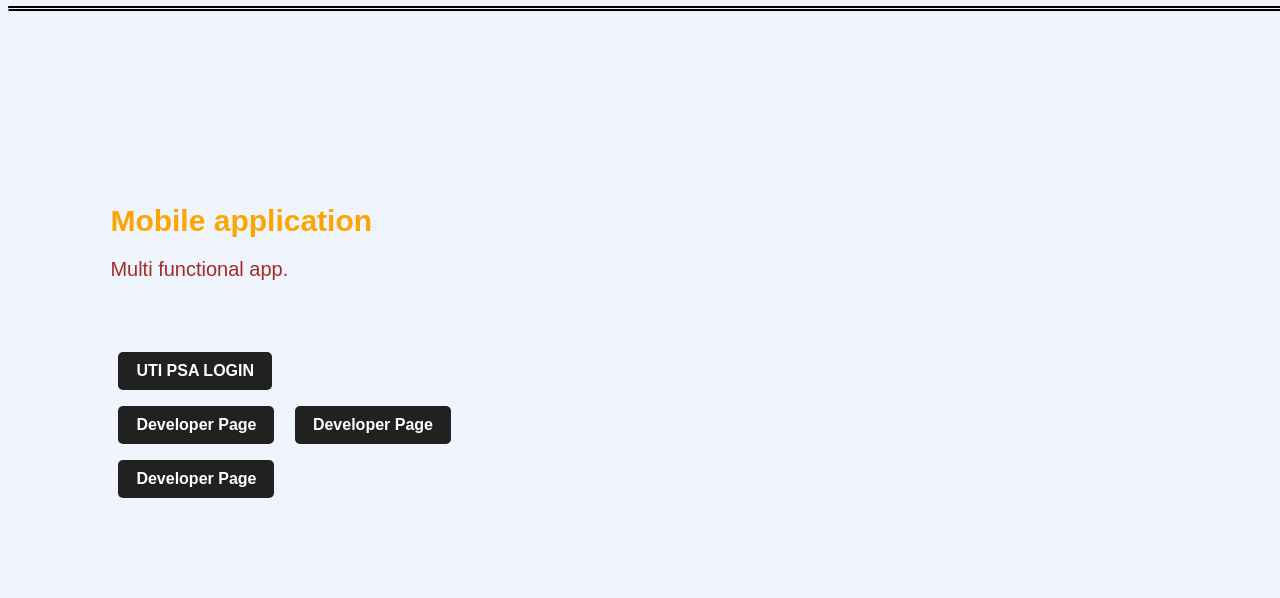
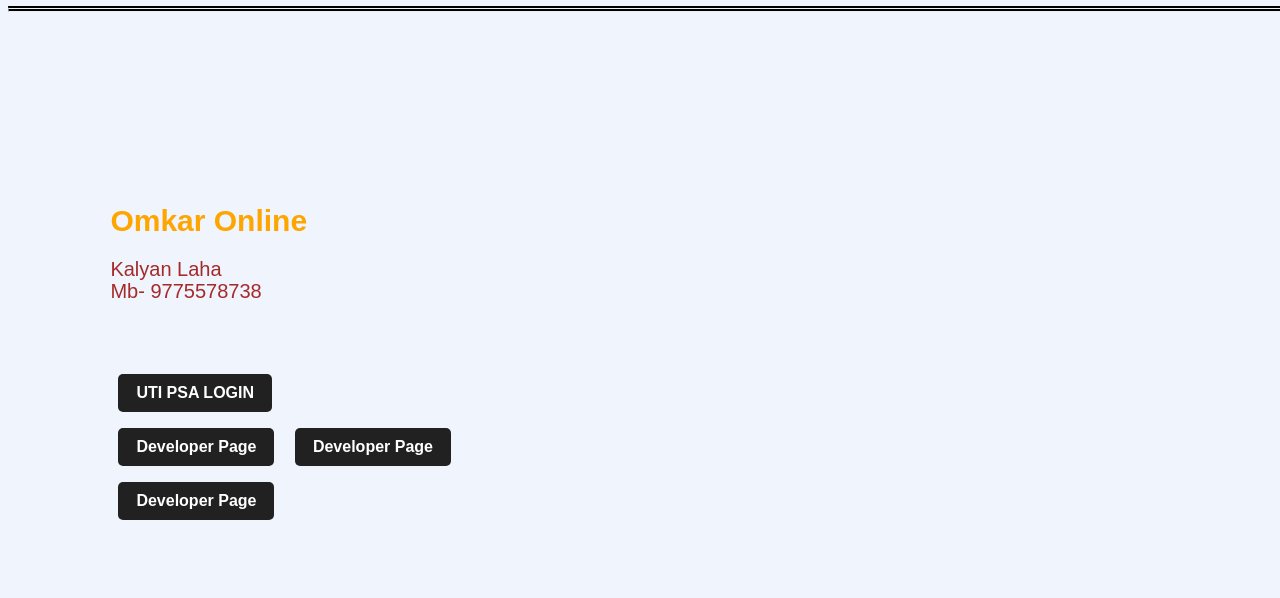
Before and after one commit to omkaronline/omkaronline.github.io, a plain HTML site: page index.html in a window 1280 px wide. Shown: the part 179-777 px from the top of the page. Drawn offline with Linux system fonts and the light colour scheme.

Commit message:
Update index.html

```diff
--- a/index.html
+++ b/index.html
@@ -43,11 +43,12 @@
 
 
         <div class="details">
-            <h1><span>Mobile application</span></h1>
+            <h1><span>Omkar Online</span></h1>
 
 
       <p>
-       Multi functional app.<br><br><br>
+       Kalyan Laha<br> Mb- 9775578738
+          <br><br><br>
 
 
 
```
